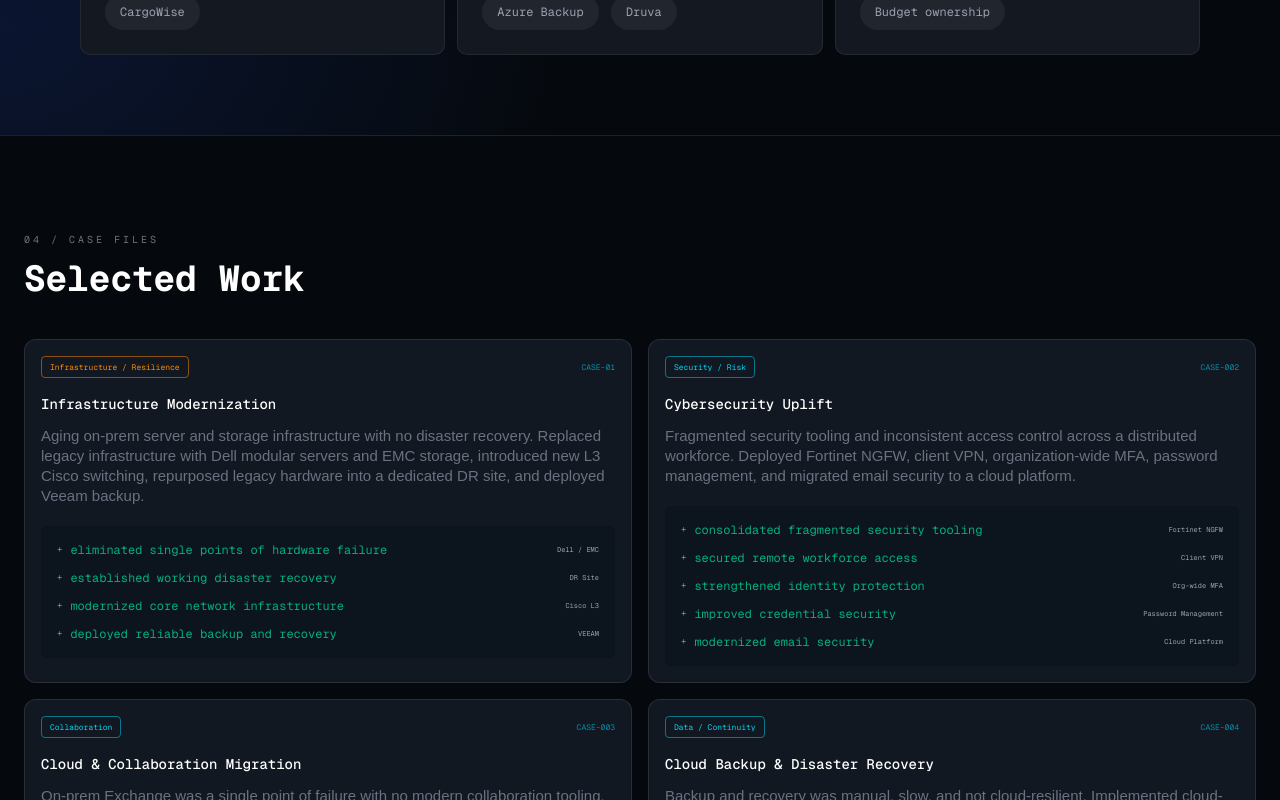
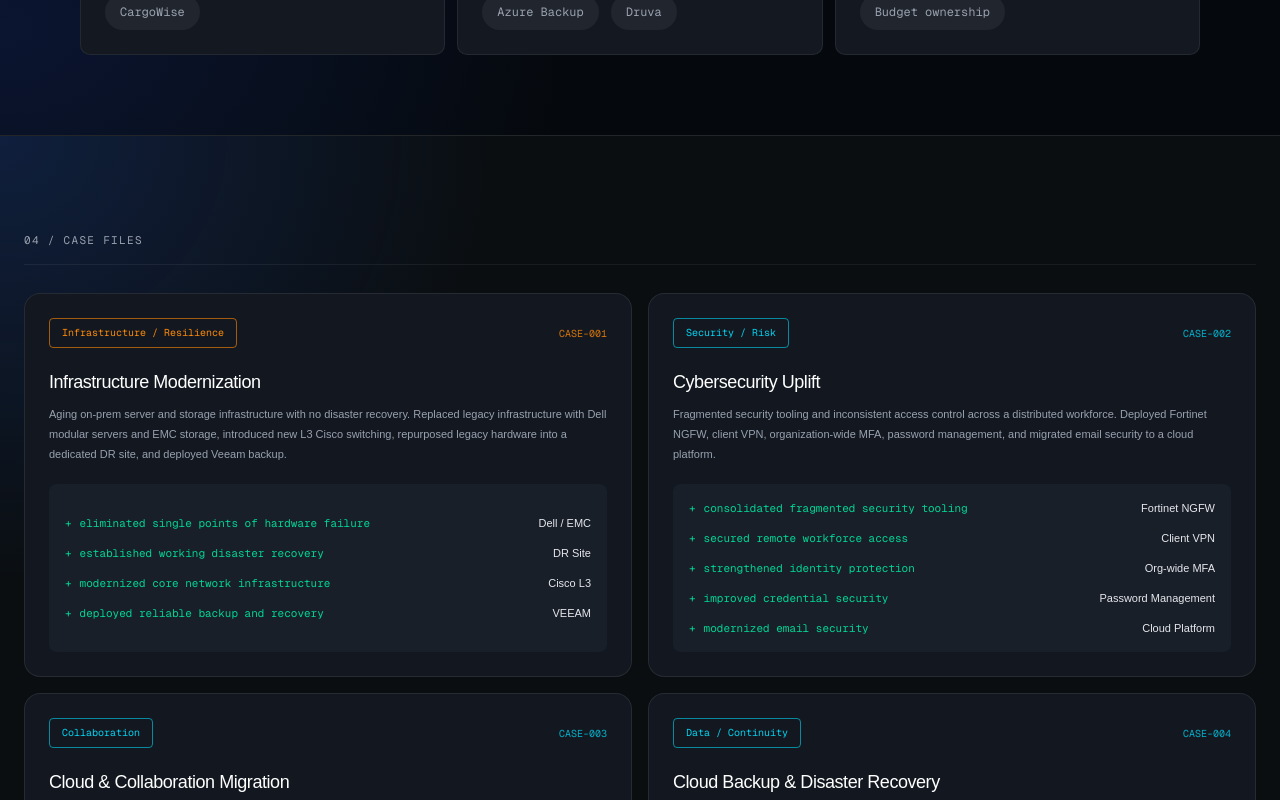
Before and after one commit to shihab-bhuiya/First-intern-Task, a Next.js app: page / in a window 1280 px wide. Shown: the part 2220-3020 px from the top of the page. Built offline with nearby package versions, Linux system fonts and the light colour scheme.

Commit message:
refactor: replace Projects component with CaseFile and update Skills import

```diff
--- a/src/app/page.tsx
+++ b/src/app/page.tsx
@@ -5,7 +5,7 @@ import Experience from "@/components/Experience";
 import Hero from "@/components/Hero";
 import MarquePage from "@/components/Marque";
 import Navbar from "@/components/Navbar";
-import Projects from "@/components/Projects";
+import Projects from "@/components/CaseFile";
 import Qualifications from "@/components/Qualifications";
 import Skills from "@/components/Expertise";
 import Marquee from "react-fast-marquee";
--- a/src/components/Projects.tsx
+++ b/src/components/CaseFile.tsx
@@ -1,7 +1,22 @@
+const accents = {
+  orange: {
+    badge: "border-orange-400/60 text-orange-400",
+    caseNo: "text-orange-400/80",
+  },
+  cyan: {
+    badge: "border-cyan-400/60 text-cyan-400",
+    caseNo: "text-cyan-400/80",
+  },
+  green: {
+    badge: "border-emerald-400/60 text-emerald-400",
+    caseNo: "text-emerald-400/80",
+  },
+};
+
 const caseFiles = [
   {
     category: "Infrastructure / Resilience",
-    caseNo: "CASE-01",
+    caseNo: "CASE-001",
     title: "Infrastructure Modernization",
     description:
       "Aging on-prem server and storage infrastructure with no disaster recovery. Replaced legacy infrastructure with Dell modular servers and EMC storage, introduced new L3 Cisco switching, repurposed legacy hardware into a dedicated DR site, and deployed Veeam backup.",
@@ -94,83 +109,84 @@ export default function CaseFiles() {
   return (
     <section
       id="projects"
-      className="border-t border-white/10 bg-[#05090d] px-6 py-24"
+      className="relative w-full overflow-hidden border-t border-white/10 bg-[#0a0e11] px-6 py-24"
     >
-      <div className="mx-auto max-w-7xl">
+      {/* Background glows: blue top-left, teal bottom-right */}
+      <div
+        aria-hidden
+        className="pointer-events-none absolute inset-0"
+        style={{
+          backgroundImage:
+            "radial-gradient(ellipse 55% 45% at 0% 0%, rgba(37,99,235,0.20), transparent 70%), radial-gradient(ellipse 50% 40% at 100% 100%, rgba(20,184,166,0.14), transparent 70%)",
+        }}
+      />
+
+      <div className="relative mx-auto max-w-[1312px]">
         {/* Heading */}
-        <div className="mb-10">
-          <p className="mb-3 font-mono text-[10px] uppercase tracking-[0.3em] text-gray-500">
+        <div className="mb-7 border-b border-white/[0.06] pb-4">
+          <h2 className="font-mono text-[11px] uppercase tracking-[0.12em] text-gray-400">
             04 / Case Files
-          </p>
-
-          <h2 className="font-mono text-3xl font-bold text-white sm:text-4xl">
-            Selected Work
           </h2>
         </div>
 
         {/* Case Files */}
         <div className="grid gap-4 md:grid-cols-2">
-          {caseFiles.map((item) => (
+          {caseFiles.map((item) => {
+            const accent = accents[item.accent];
+
+            return (
               <article
                 key={item.caseNo}
-              className="rounded-xl border border-white/10 bg-[#111821] p-4 transition-all duration-300 hover:border-white/20 hover:bg-[#141d27]"
+                className="flex flex-col rounded-2xl border border-white/[0.08] bg-[#131820] p-6 transition-colors duration-300 hover:border-white/20"
               >
                 {/* Top */}
-              <div className="mb-4 flex items-center justify-between">
+                <div className="mb-5 flex items-center justify-between gap-3">
                   <span
-                  className={`rounded border px-2 py-1 font-mono text-[8px] ${
-                    item.accent === "orange"
-                      ? "border-orange-400/50 text-orange-400"
-                      : item.accent === "green"
-                        ? "border-green-400/50 text-green-400"
-                        : "border-cyan-400/50 text-cyan-400"
-                  }`}
+                    className={`rounded border px-3 py-1.5 font-mono text-[10px] leading-4 ${accent.badge}`}
                   >
                     {item.category}
                   </span>
 
-                <span className="font-mono text-[8px] text-cyan-500/70">
+                  <span
+                    className={`font-mono text-[10px] ${accent.caseNo}`}
+                  >
                     {item.caseNo}
                   </span>
                 </div>
 
                 {/* Title */}
-              <h3 className="font-mono text-sm font-medium text-white">
+                <h3 className="text-lg font-medium tracking-tight text-white">
                   {item.title}
                 </h3>
 
                 {/* Description */}
-              <p className="mt-3 text-[15px] leading-5 text-gray-500">
+                <p className="mt-2 text-[11px] leading-5 text-gray-400">
                   {item.description}
                 </p>
 
-              {/* Results */}
-              <div className="mt-5 rounded-md bg-[#0c141d] p-4">
-                <div className="space-y-3">
+                {/* Results: fills remaining height so both cards in a row match */}
+                <div className="mt-5 flex flex-1 flex-col justify-center rounded-lg bg-[#181f29] p-4">
+                  <ul className="space-y-3.5">
                     {item.results.map(([result, technology]) => (
-                    <div
+                      <li
                         key={result}
-                      className="flex items-center justify-between gap-4"
+                        className="flex items-start justify-between gap-4"
                       >
-                      <div className="flex min-w-0 items-center gap-2">
-                        <span className="font-mono text-[9px] text-emerald-400">
-                          +
+                        <span className="flex min-w-0 items-start gap-2 font-mono text-[11px] leading-4 text-emerald-400">
+                          <span aria-hidden="true">+</span>
+                          <span>{result}</span>
                         </span>
 
-                        <span className="font-mono text-[12px] leading-4 text-emerald-400/80">
-                          {result}
-                        </span>
-                      </div>
-
-                      <span className="shrink-0 text-right font-mono text-[7px] text-gray-400">
+                        <span className="shrink-0 text-right text-[11px] leading-4 text-gray-200">
                           {technology}
                         </span>
-                    </div>
+                      </li>
                     ))}
-                </div>
+                  </ul>
                 </div>
               </article>
-          ))}
+            );
+          })}
         </div>
       </div>
     </section>
```
Lines whose indentation alone changed are shown as unchanged.
